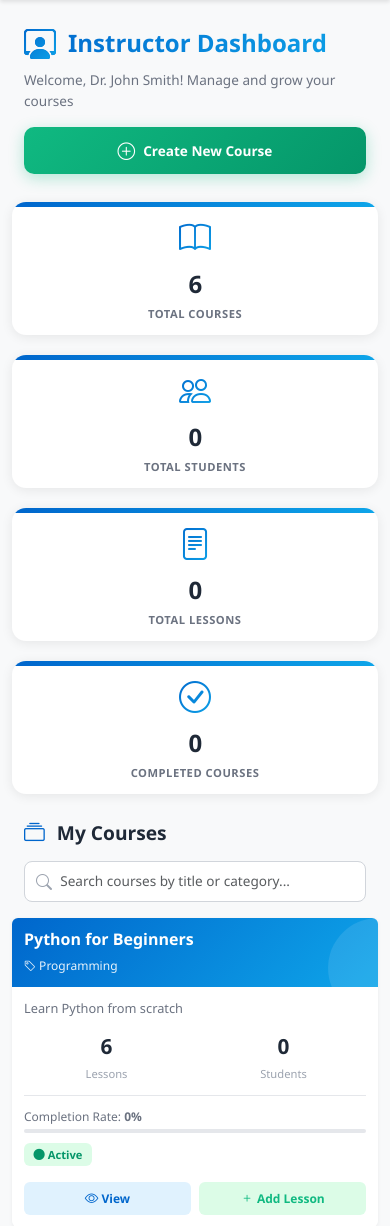
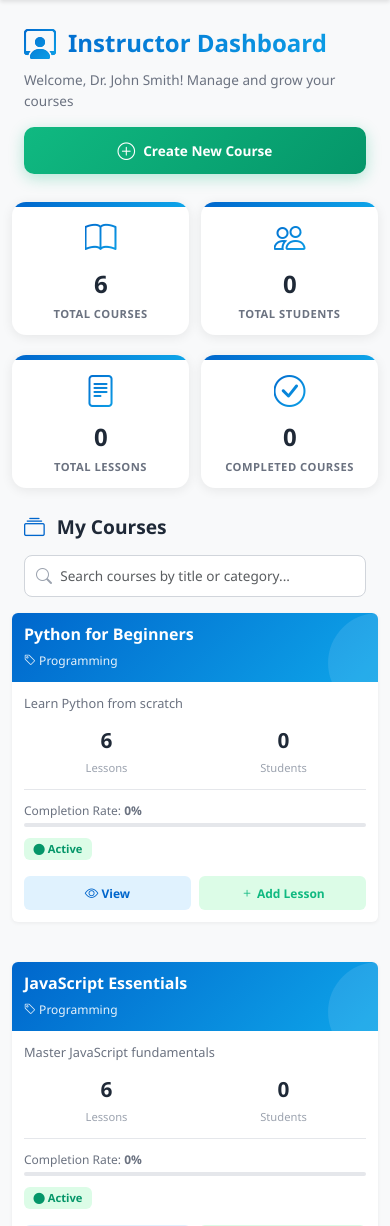
Before and after one commit to pritamrangari27/E-Learning-Platform, a Flask app: page /dashboard in a window 390 px wide. Shown: the part 62-1288 px from the top of the page. Run offline with Flask 3, Linux system fonts and the light colour scheme; the visitor is signed in with stand-in values (Sample User, id 1); data comes from the database, SQL or seed files in the repository; data that the repository does not hold is empty.

Commit message:
Mobile UX: Change stat cards to 1x2 grid layout (2 columns) on mobile

```diff
--- a/app/templates/instructor_dashboard.html
+++ b/app/templates/instructor_dashboard.html
@@ -614,8 +614,8 @@
 
         .col-md-6,
         .col-lg-3 {
-            flex: 0 0 100%;
-            max-width: 100%;
+            flex: 0 0 calc(50% - 0.375rem);
+            max-width: calc(50% - 0.375rem);
             padding: 0 !important;
             margin-bottom: 0.5rem;
         }
```
